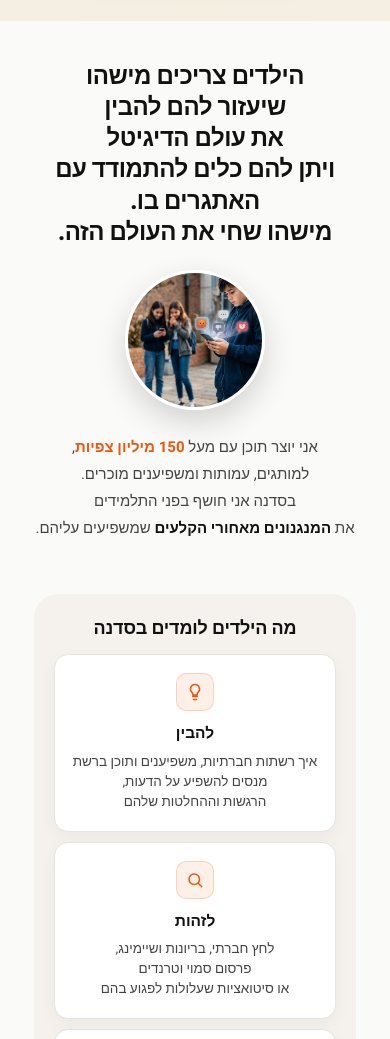
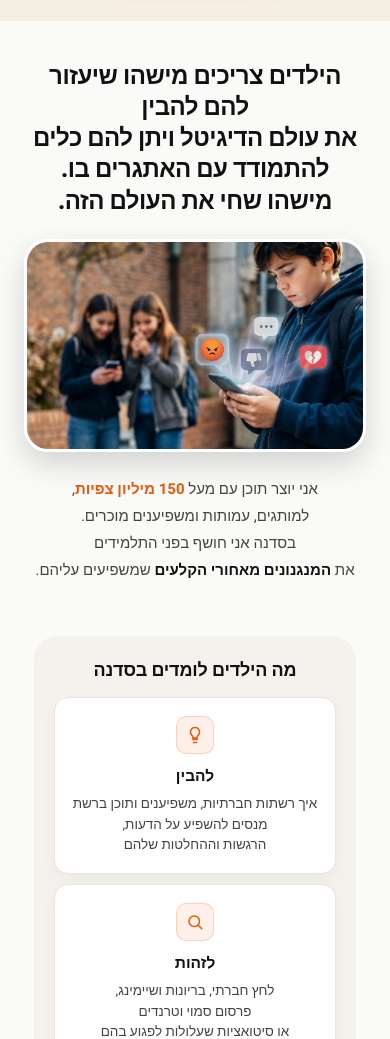
Before and after one commit to yagelbaracademy-web/kids-workshop-landing, a plain HTML site: page preview/index.html in a window 390 px wide. Shown: the part 861-1900 px from the top of the page. Drawn offline with Linux system fonts and the light colour scheme.

Commit message:
Fix choppy line breaks in intro text; convert avatar to larger landscape rectangle

```diff
--- a/preview/index.html
+++ b/preview/index.html
@@ -172,8 +172,8 @@
     .intro-text p strong { color: var(--text); }
     .intro-text .intro-emphasis { font-size: clamp(24px, 3.2vw, 42px); font-weight: 800; line-height: 1.3; letter-spacing: -.02em; color: var(--text); margin-bottom: 22px; }
     @media (min-width: 721px) { .intro-text .intro-emphasis { font-size: clamp(22px, 2vw, 30px); } }
-    .intro-avatar { width: 140px; height: 140px; border-radius: 50%; overflow: hidden; margin: 4px auto 24px; box-shadow: 0 12px 30px rgba(0,0,0,.16); border: 3px solid var(--white); }
-    .intro-avatar img { width: 100%; height: 100%; object-fit: cover; object-position: center 8%; display: block; }
+    .intro-avatar { width: 100%; max-width: 380px; aspect-ratio: 16/10; border-radius: var(--radius-lg); overflow: hidden; margin: 4px auto 24px; box-shadow: 0 12px 30px rgba(0,0,0,.16); border: 3px solid var(--white); }
+    .intro-avatar img { width: 100%; height: 100%; object-fit: cover; object-position: center 12%; display: block; }
     .intro-form-wrap { max-width: 640px; margin: 44px auto 0; }
     .intro-form-wrap .contact-form { padding: 30px 28px; }
     .learn-section { background: var(--bg-warm); border-radius: var(--radius-lg); padding: 24px 20px; }
@@ -513,7 +513,7 @@
   <div class="container-wide">
     <div class="intro-grid">
       <div class="intro-text reveal in">
-        <p class="intro-emphasis">הילדים צריכים מישהו<br class="br-mobile"> שיעזור להם להבין<br class="br-mobile"> את עולם הדיגיטל<br class="br-mobile"> ויתן להם כלים להתמודד עם האתגרים בו.<br class="br-mobile"> מישהו שחי את העולם הזה.</p>
+        <p class="intro-emphasis">הילדים צריכים מישהו שיעזור להם להבין<br class="br-mobile"> את עולם הדיגיטל ויתן להם כלים להתמודד עם האתגרים בו.<br class="br-mobile"> מישהו שחי את העולם הזה.</p>
         <div class="intro-avatar"><img src="images/hero-kids.png" alt="תלמיד מביט בטלפון בזמן שחברות לועגות לו ברקע"></div>
         <p>אני יוצר תוכן עם מעל <strong style="color:var(--orange)">150 מיליון צפיות</strong>,<br class="br-mobile"> למותגים, עמותות ומשפיענים מוכרים.<br class="br-mobile"> בסדנה אני חושף בפני התלמידים<br class="br-mobile"> את <strong>המנגנונים מאחורי הקלעים</strong> שמשפיעים עליהם.</p>
       </div>
```
